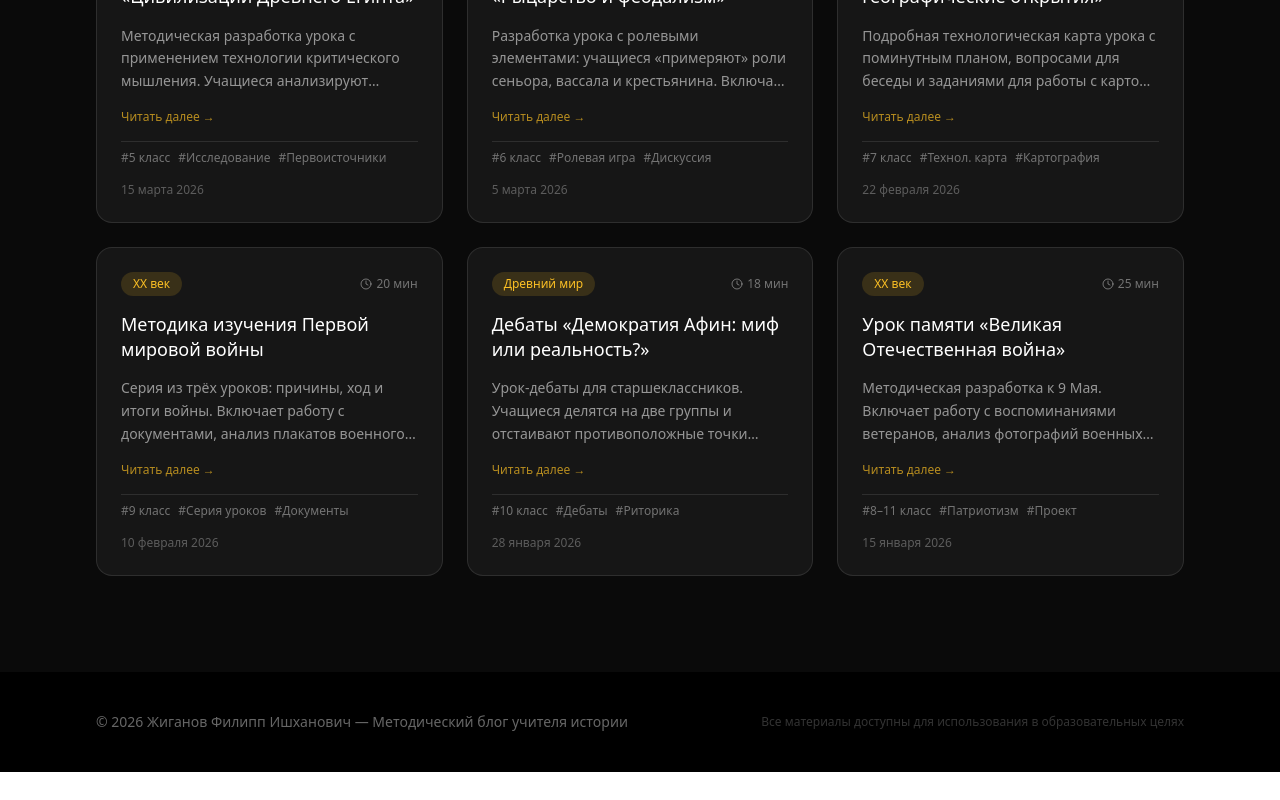
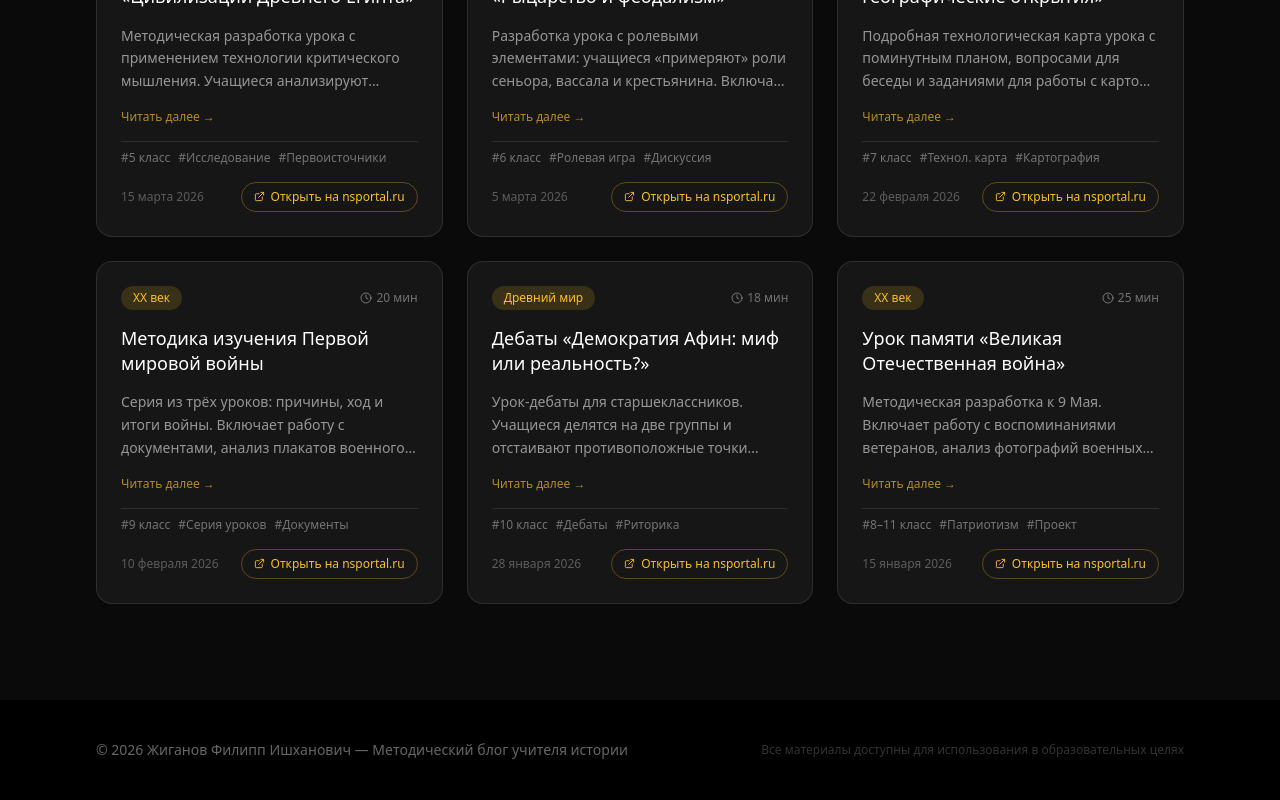
Before and after one commit to pr-poehali-dev/project-frostbite-1, a React (Vite) app: page / in a window 1280 px wide. Shown: the part 1920-2720 px from the top of the page. Before the commit the page ends 2692 px from the top, so only its background shows below. Built offline with nearby package versions, Linux system fonts and the light colour scheme.

Commit message:
Добавление второго ответа

```diff
--- a/src/components/MethodsSection.tsx
+++ b/src/components/MethodsSection.tsx
@@ -12,6 +12,7 @@ const articles = [
     tags: ['5 класс', 'Исследование', 'Первоисточники'],
     readTime: '12 мин',
     date: '15 марта 2026',
+    url: 'https://nsportal.ru/shkola/istoriya/library/2012/06/11/metodicheskaya-razrabotka-uroka-po-temedrevniy-egipet-v-5-klasse',
   },
   {
     id: 2,
@@ -21,6 +22,7 @@ const articles = [
     tags: ['6 класс', 'Ролевая игра', 'Дискуссия'],
     readTime: '15 мин',
     date: '5 марта 2026',
+    url: 'https://nsportal.ru/shkola/istoriya/library/2013/04/14/metodicheskaya-razrabotka-uroka-senory-i-vassaly',
   },
   {
     id: 3,
@@ -30,6 +32,7 @@ const articles = [
     tags: ['7 класс', 'Технол. карта', 'Картография'],
     readTime: '10 мин',
     date: '22 февраля 2026',
+    url: 'https://nsportal.ru/shkola/istoriya/library/2020/01/13/metodicheskaya-razrabotka-uroka-istorii-v-7-klasse-velikie',
   },
   {
     id: 4,
@@ -39,6 +42,7 @@ const articles = [
     tags: ['9 класс', 'Серия уроков', 'Документы'],
     readTime: '20 мин',
     date: '10 февраля 2026',
+    url: 'https://nsportal.ru/shkola/istoriya/library/2014/02/10/uchebno-metodicheskaya-razrabotka-uroka-po-teme-prichiny-i',
   },
   {
     id: 5,
@@ -48,6 +52,7 @@ const articles = [
     tags: ['10 класс', 'Дебаты', 'Риторика'],
     readTime: '18 мин',
     date: '28 января 2026',
+    url: 'https://nsportal.ru/shkola/istoriya/library/2021/01/22/povtoritelno-obobshchayushchiy-urok-po-teme-puteshestvie-v',
   },
   {
     id: 6,
@@ -57,6 +62,7 @@ const articles = [
     tags: ['8–11 класс', 'Патриотизм', 'Проект'],
     readTime: '25 мин',
     date: '15 января 2026',
+    url: 'https://nsportal.ru/shkola/istoriya/library/2023/03/11/pervaya-mirovaya-voyna-konspekt-uroka-v-10-klasse',
   },
 ];
 
@@ -139,7 +145,18 @@ export default function MethodsSection() {
                 ))}
               </div>
 
-              <p className="text-xs text-white/30">{article.date}</p>
+              <div className="flex items-center justify-between">
+                <p className="text-xs text-white/30">{article.date}</p>
+                <a
+                  href={article.url}
+                  target="_blank"
+                  rel="noopener noreferrer"
+                  className="flex items-center gap-1.5 rounded-full border border-amber-400/30 px-3 py-1.5 text-xs font-medium text-amber-400 transition-all hover:bg-amber-400 hover:text-neutral-900"
+                >
+                  <Icon name="ExternalLink" size={11} />
+                  Открыть на nsportal.ru
+                </a>
+              </div>
             </div>
           ))}
         </div>
```
